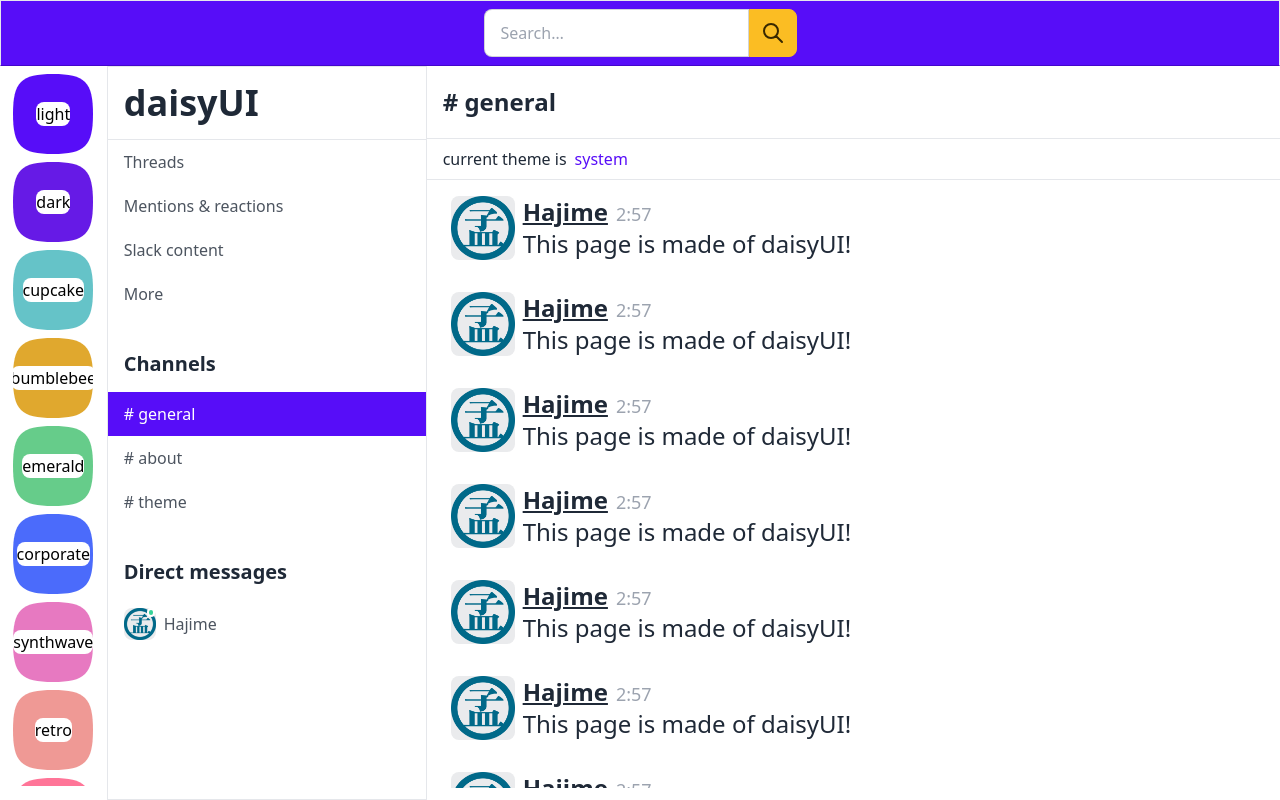
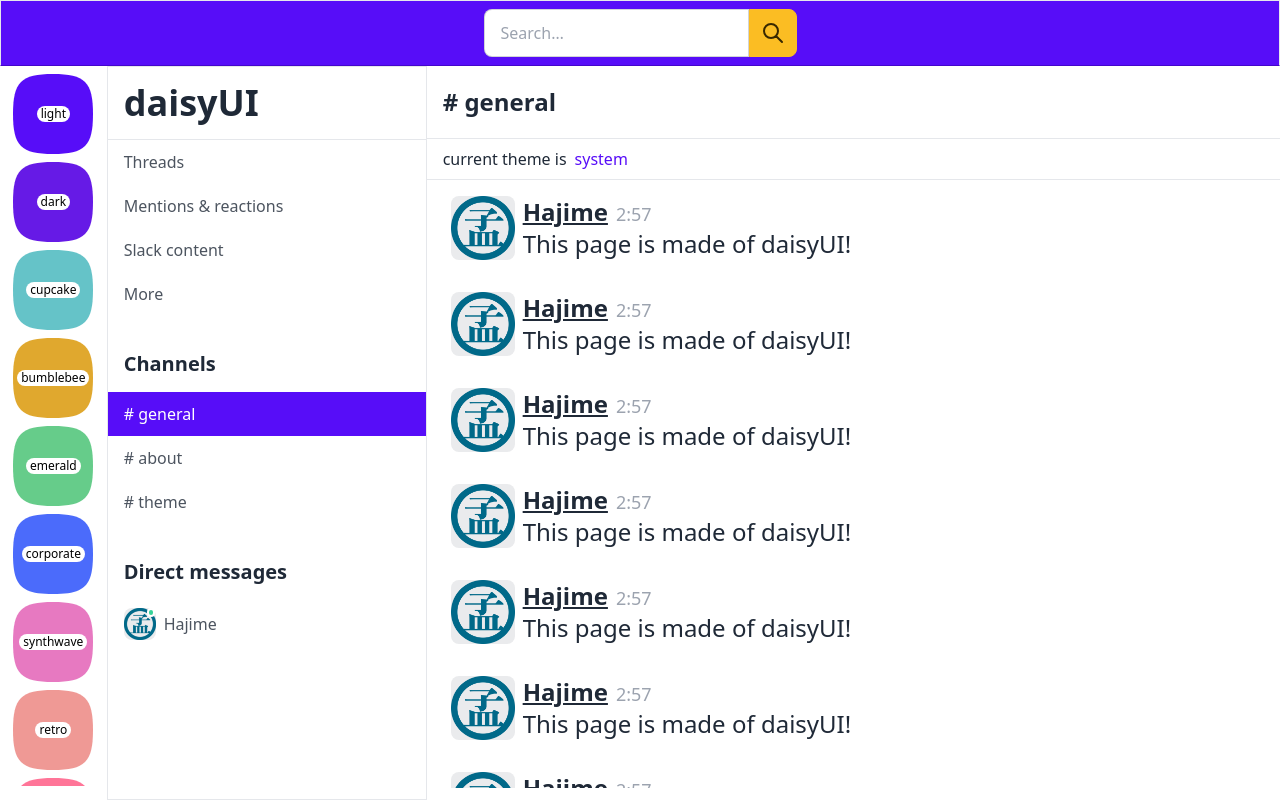
Before and after one commit to hajimism/daisy-slack-ui, a Next.js app: page / in a window 1280 px wide. Built offline with nearby package versions, Linux system fonts and the light colour scheme.

Commit message:
split sidebar

```diff
--- a/src/components/page/Top/View.tsx
+++ b/src/components/page/Top/View.tsx
@@ -6,39 +6,20 @@
 
 import { DropdownContent } from "@/components/ui/DropdownContent"
 import { Navbar } from "@/components/ui/Navbar"
+import { Sidebar } from "@/components/ui/Sidebar"
 
-import { PRIMARY_COLORS, CANNELS } from "@/mocks/data"
+import { CANNELS } from "@/mocks/data"
 import { mockPost } from "@/mocks/Post"
 import { mockUserList } from "@/mocks/User"
 
 export const TopPageView: VFC = () => {
-  const { theme, setTheme } = useTheme()
+  const { theme } = useTheme()
 
   return (
     <main className="flex flex-col justify-center items-center h-screen">
       <Navbar />
       <div className="flex grow w-full">
-        <div
-          className="overflow-y-scroll w-1/12"
-          style={{ height: "calc(100vh - 5rem)" }}
-        >
-          <div className="flex flex-col items-center w-full">
-            {PRIMARY_COLORS.map((item) => {
-              const key = Object.keys(item)[0]
-              const changeTheme = () => setTheme(key)
-              return (
-                <div
-                  key={key}
-                  className="flex justify-center items-center mt-2 w-20 h-20 mask mask-squircle"
-                  style={{ backgroundColor: item[key] }}
-                  onClick={changeTheme}
-                >
-                  <span className="text-black bg-white rounded-lg">{key}</span>
-                </div>
-              )
-            })}
-          </div>
-        </div>
+        <Sidebar />
         <div className="w-3/12 border border-gray-200">
           <div className="w-full dropdown">
             <label tabIndex={0} className="prose">
--- /dev/null
+++ b/src/components/ui/Sidebar/Sidebar.tsx
@@ -0,0 +1,34 @@
+import { useTheme } from "next-themes"
+import { VFC } from "react"
+
+import { PRIMARY_COLORS } from "@/mocks/data"
+
+export const Sidebar: VFC = () => {
+  const { setTheme } = useTheme()
+
+  return (
+    <div
+      className="overflow-y-scroll w-1/12"
+      style={{ height: "calc(100vh - 5rem)" }}
+    >
+      <div className="flex flex-col items-center w-full">
+        {PRIMARY_COLORS.map((item) => {
+          const key = Object.keys(item)[0]
+          const changeTheme = () => setTheme(key)
+          return (
+            <div
+              key={key}
+              className="flex justify-center items-center mt-2 w-20 h-20 mask mask-squircle"
+              style={{ backgroundColor: item[key] }}
+              onClick={changeTheme}
+            >
+              <span className="px-1 text-xs text-black bg-white rounded-lg">
+                {key}
+              </span>
+            </div>
+          )
+        })}
+      </div>
+    </div>
+  )
+}
--- /dev/null
+++ b/src/components/ui/Sidebar/index.ts
@@ -0,0 +1 @@
+export { Sidebar } from "./Sidebar"
```
Also changed, not shown: 1 other file (tests, documents, lock files or other folders).
